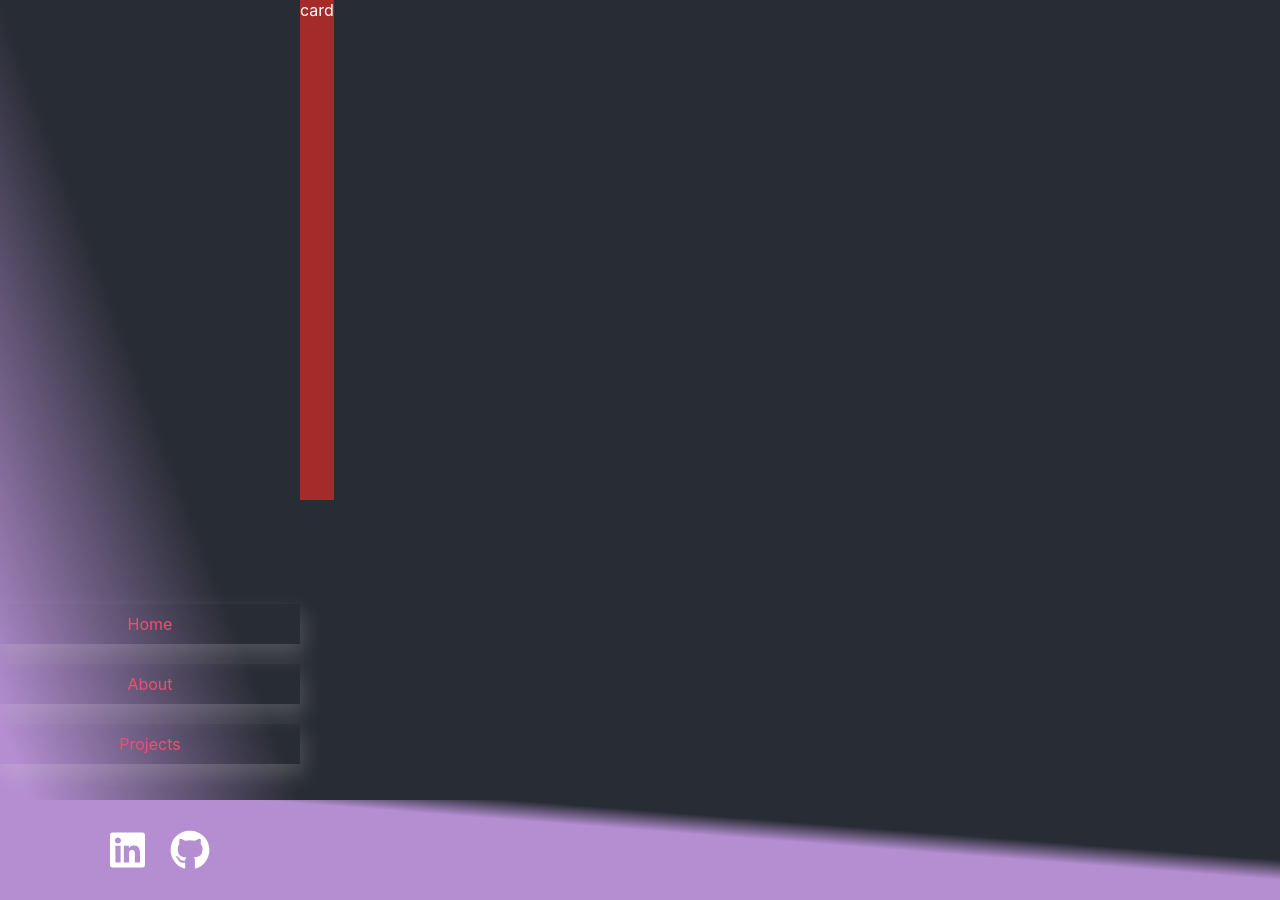
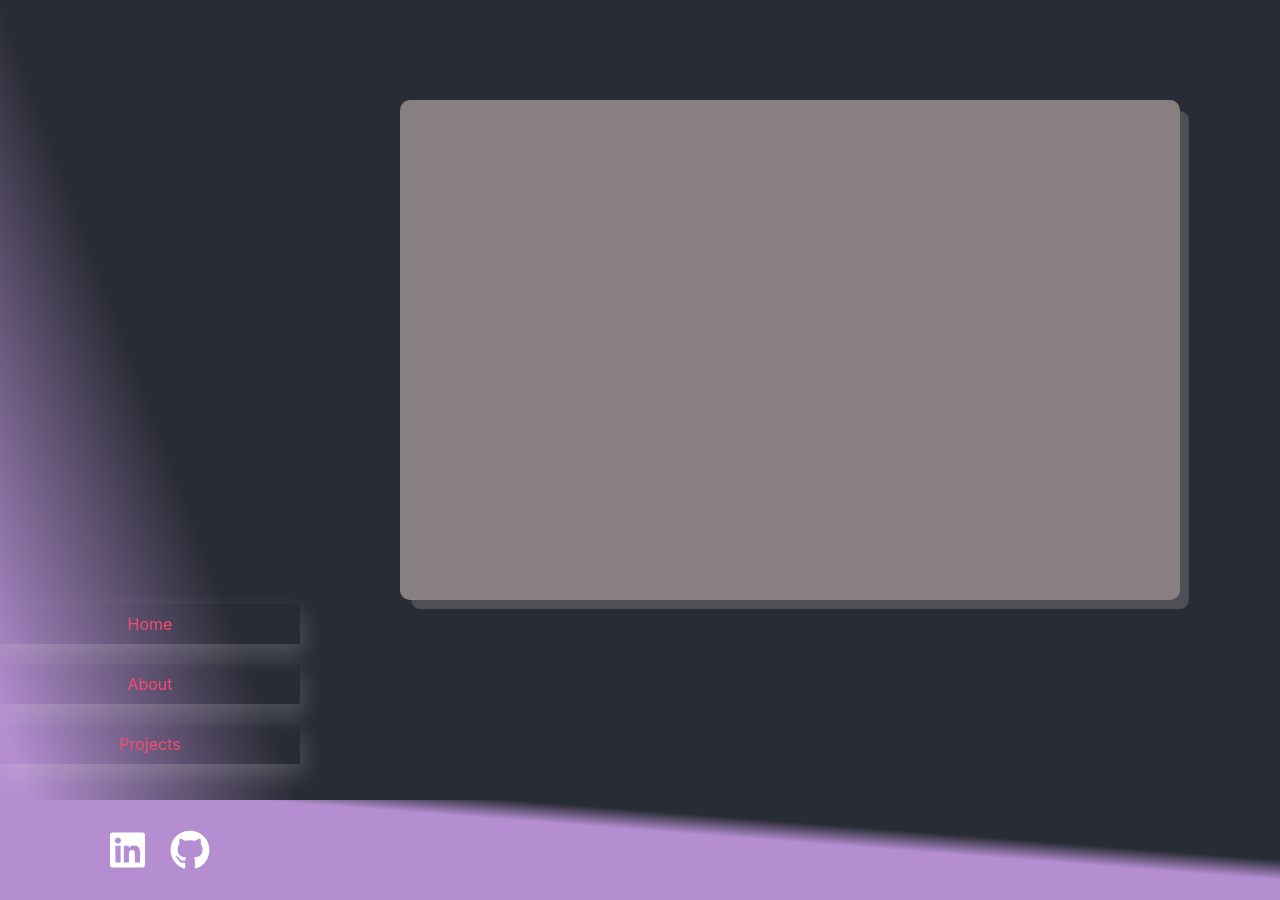
Before and after one commit to rbkrebs/portfolio, a React (Create React App) app in the folder portfolio/: page /projects in a window 1280 px wide. Built offline with nearby package versions, Linux system fonts and the light colour scheme; a web font is replaced by a local one.

Commit message:
ajusta width do componente section e resolve card pequeno

```diff
--- a/portfolio/src/components/Cards/Card.css
+++ b/portfolio/src/components/Cards/Card.css
@@ -1,11 +1,12 @@
 .card{
 
-    display: flexbox;
+    display: flex;
     flex-direction: column;
-    min-width: 50%;
-    background-color: brown;
-    margin-left: auto;
-    margin-right: auto;
+    background-color: rgb(136, 128, 128);
+    margin: 100px;
     height: 500px;
+    border-radius: 10px;
+    box-shadow: 10px 10px 1px -1px rgba(228, 224, 224, 0.2);
+
 
 }
--- a/portfolio/src/components/Cards/Card.jsx
+++ b/portfolio/src/components/Cards/Card.jsx
@@ -3,5 +3,9 @@ import './Card.css';
 
 export default function Card(){
 
-    return(<div className="card">card</div>)
+    return(<div className="card">
+
+
+
+    </div>)
 }
--- a/portfolio/src/components/Menu/Menu.css
+++ b/portfolio/src/components/Menu/Menu.css
@@ -41,6 +41,11 @@
 
 }
 
+.menu__item:active{
+
+    color: #F64C72;
+}
+
 @media(max-width: 480px){
 
     .menu ul{
--- a/portfolio/src/components/Projects/Projects.css
+++ b/portfolio/src/components/Projects/Projects.css
@@ -0,0 +1,5 @@
+.project{
+    display: flex;
+    flex-direction: column;
+
+}
--- a/portfolio/src/components/Projects/Projects.jsx
+++ b/portfolio/src/components/Projects/Projects.jsx
@@ -7,7 +7,8 @@ import './Projects.css'
 export default function Projects(){
 
     return(
-
+        <div className = "project">
         <Card/>
+        </div>
     )
 }
--- a/portfolio/src/components/Section/Section.css
+++ b/portfolio/src/components/Section/Section.css
@@ -1,6 +1,8 @@
 .section{
 
-
+    display: flex;
+    flex-direction: column;
+    width: 100%;
 
     min-height: 100vh;
 }
```
Also changed, not shown: 1 other file (tests, documents, lock files or other folders).
